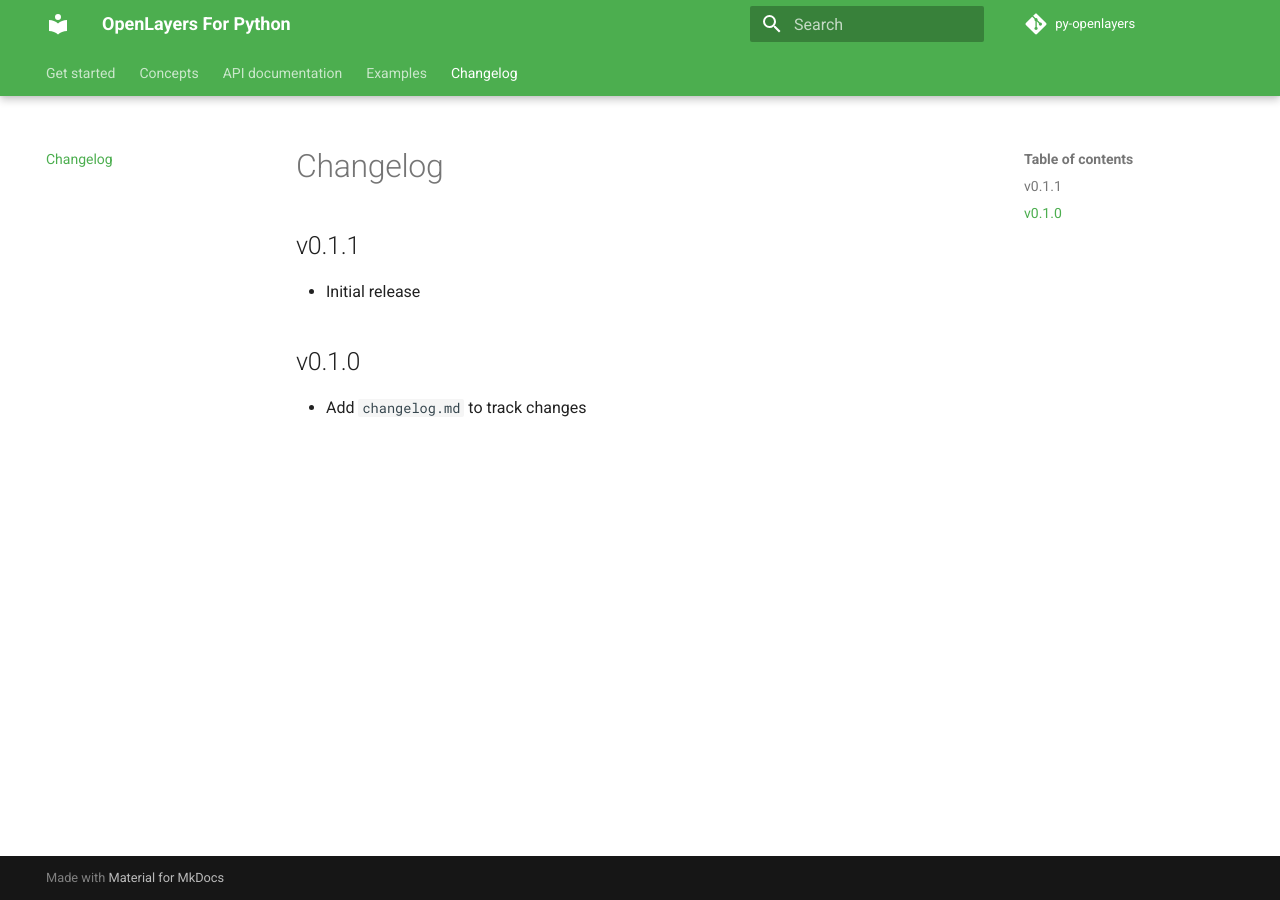
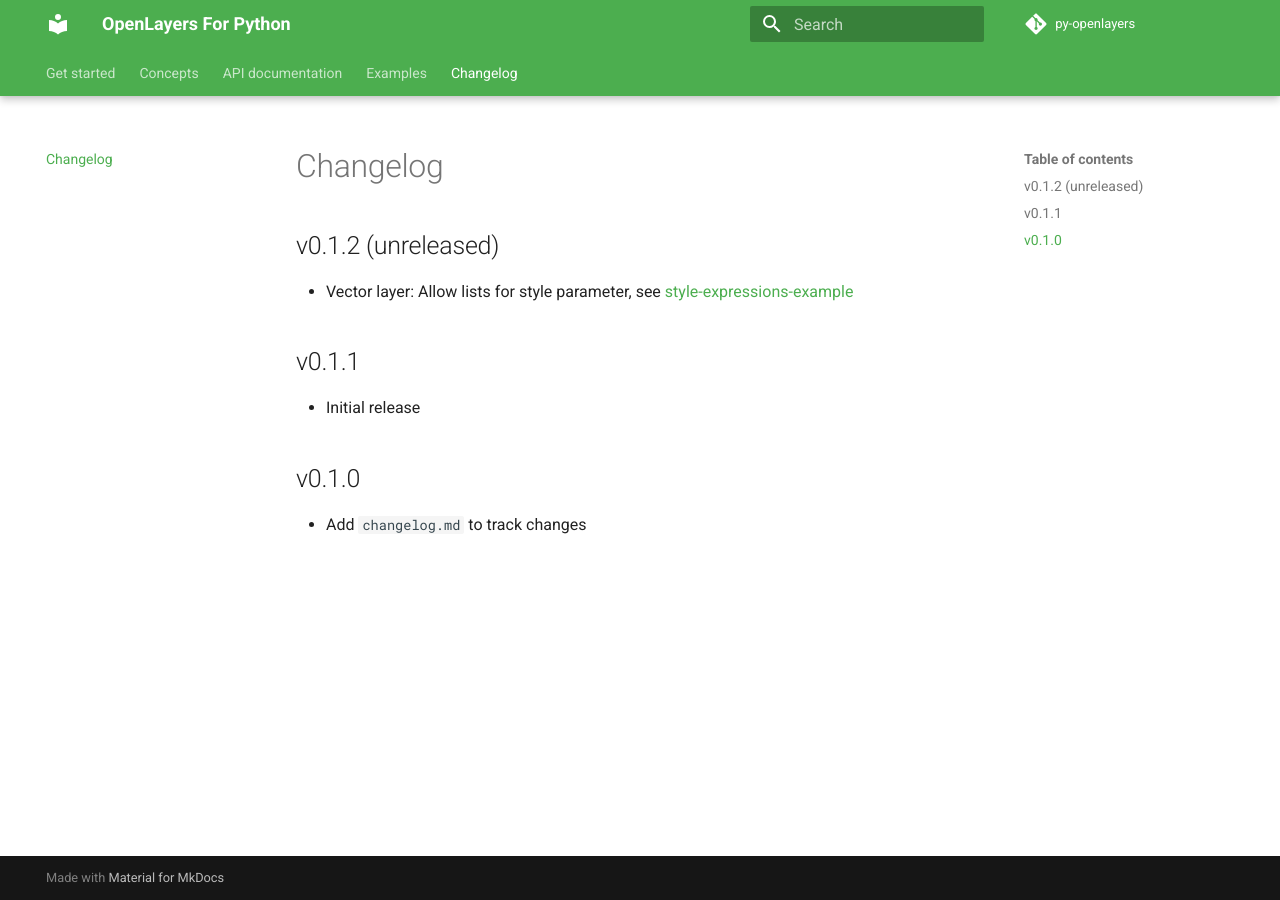
Before and after one commit to eoda-dev/py-openlayers, an MkDocs documentation site: the page built from docs/changelog.md, in a window 1280 px wide. Built offline with MkDocs 1.6.1 and Material for MkDocs 9.7.7, drawn with Linux system fonts in a browser that asks for light colours; comment, search, counter and statistics services are not loaded.

Commit message:
Update changelog

```diff
--- a/docs/changelog.md
+++ b/docs/changelog.md
@@ -1,4 +1,8 @@
 # Changelog
+
+## v0.1.2 (unreleased)
+
+* Vector layer: Allow lists for style parameter, see [style-expressions-example](https://openlayers.org/en/latest/examples/style-expressions.html)
 
 ## v0.1.1
 
```
